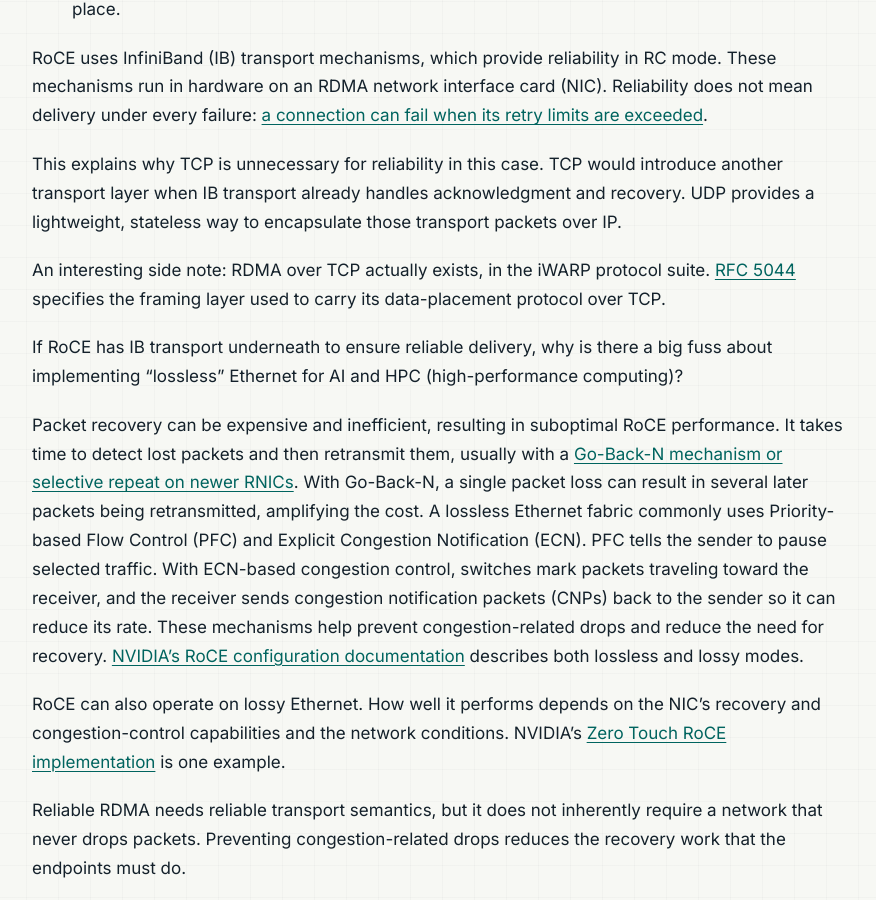
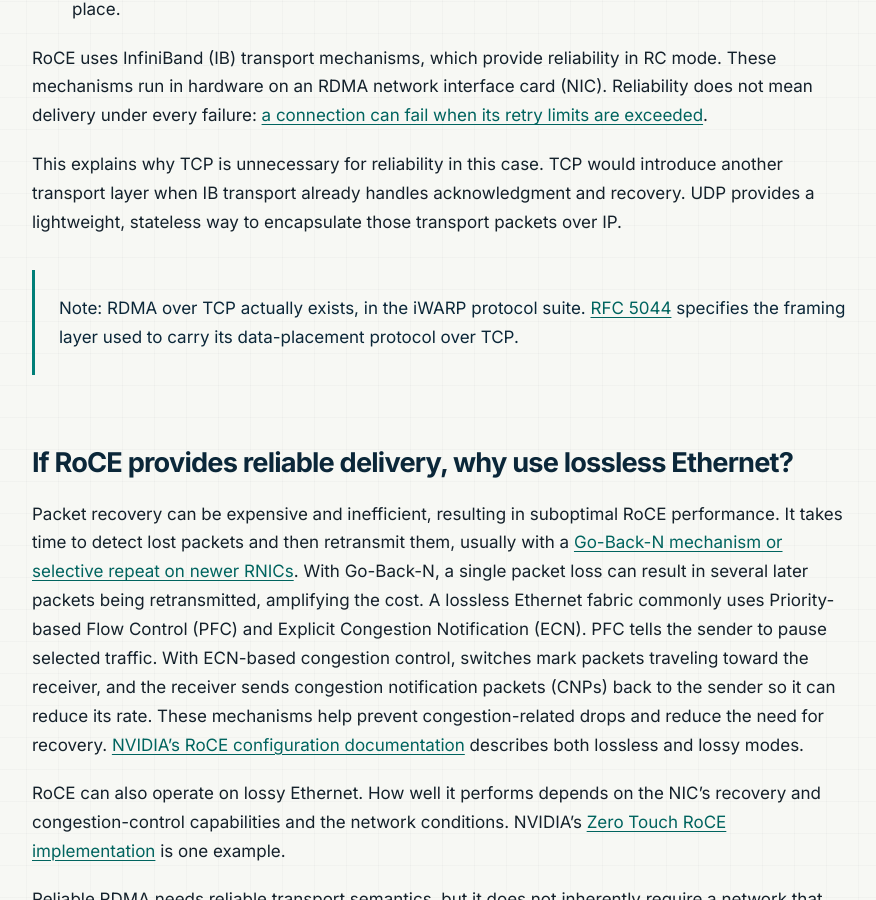
Before and after one commit to karsagar28/karsagar28.github.io, a Jekyll site: the page built from _posts/2026-09-06-why-rocev2-uses-udp-instead-of-tcp.md, in a window 1280 px wide and 900 px high, scrolled down 1535 px. Shown: the whole window, without its empty margins (198-1074 px from the left). Built offline with Jekyll 4.4.1, drawn with Linux system fonts in a browser that asks for light colours; comment, search, counter and statistics services are not loaded.

Commit message:
Format iWARP note and lossless Ethernet section heading

```diff
--- a/_posts/2026-09-06-why-rocev2-uses-udp-instead-of-tcp.md
+++ b/_posts/2026-09-06-why-rocev2-uses-udp-instead-of-tcp.md
@@ -38,9 +38,10 @@
 
 This explains why TCP is unnecessary for reliability in this case. TCP would introduce another transport layer when IB transport already handles acknowledgment and recovery. UDP provides a lightweight, stateless way to encapsulate those transport packets over IP.
 
-An interesting side note: RDMA over TCP actually exists, in the iWARP protocol suite. [RFC 5044](https://www.rfc-editor.org/rfc/rfc5044.html) specifies the framing layer used to carry its data-placement protocol over TCP.
+> Note: RDMA over TCP actually exists, in the iWARP protocol suite. [RFC 5044](https://www.rfc-editor.org/rfc/rfc5044.html) specifies the framing layer used to carry its data-placement protocol over TCP.
+{: .article-note }
 
-If RoCE has IB transport underneath to ensure reliable delivery, why is there a big fuss about implementing "lossless" Ethernet for AI and HPC (high-performance computing)?
+## If RoCE provides reliable delivery, why use lossless Ethernet?
 
 Packet recovery can be expensive and inefficient, resulting in suboptimal RoCE performance. It takes time to detect lost packets and then retransmit them, usually with a [Go-Back-N mechanism or selective repeat on newer RNICs](https://networking-docs.nvidia.com/winof2driverum/251050020/ethernet-network). With Go-Back-N, a single packet loss can result in several later packets being retransmitted, amplifying the cost. A lossless Ethernet fabric commonly uses Priority-based Flow Control (PFC) and Explicit Congestion Notification (ECN). PFC tells the sender to pause selected traffic. With ECN-based congestion control, switches mark packets traveling toward the receiver, and the receiver sends congestion notification packets (CNPs) back to the sender so it can reduce its rate. These mechanisms help prevent congestion-related drops and reduce the need for recovery. [NVIDIA's RoCE configuration documentation](https://docs.nvidia.com/networking-ethernet-software/cumulus-linux/Layer-1-and-Switch-Ports/Quality-of-Service/RDMA-over-Converged-Ethernet-RoCE/) describes both lossless and lossy modes.
 
```
